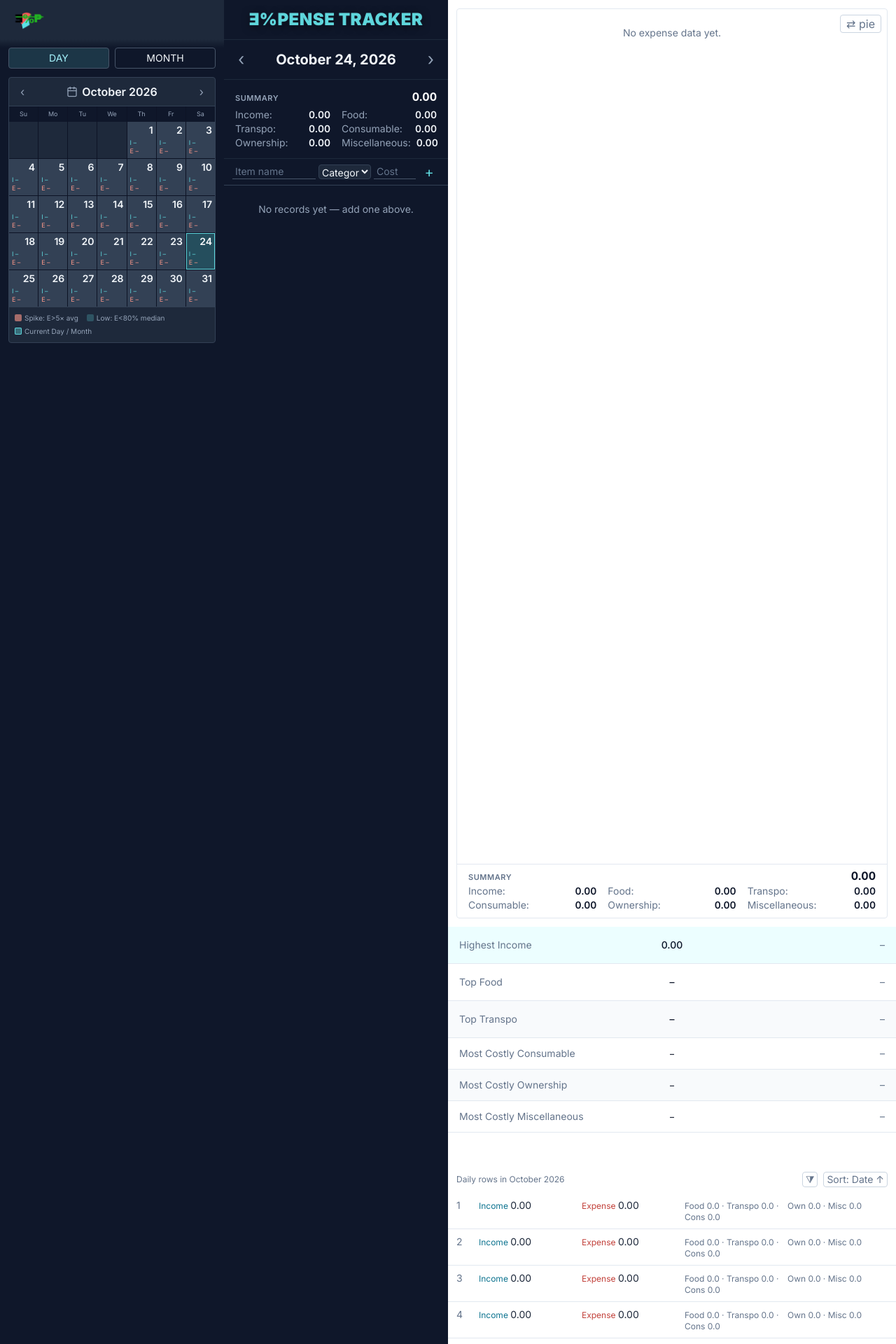
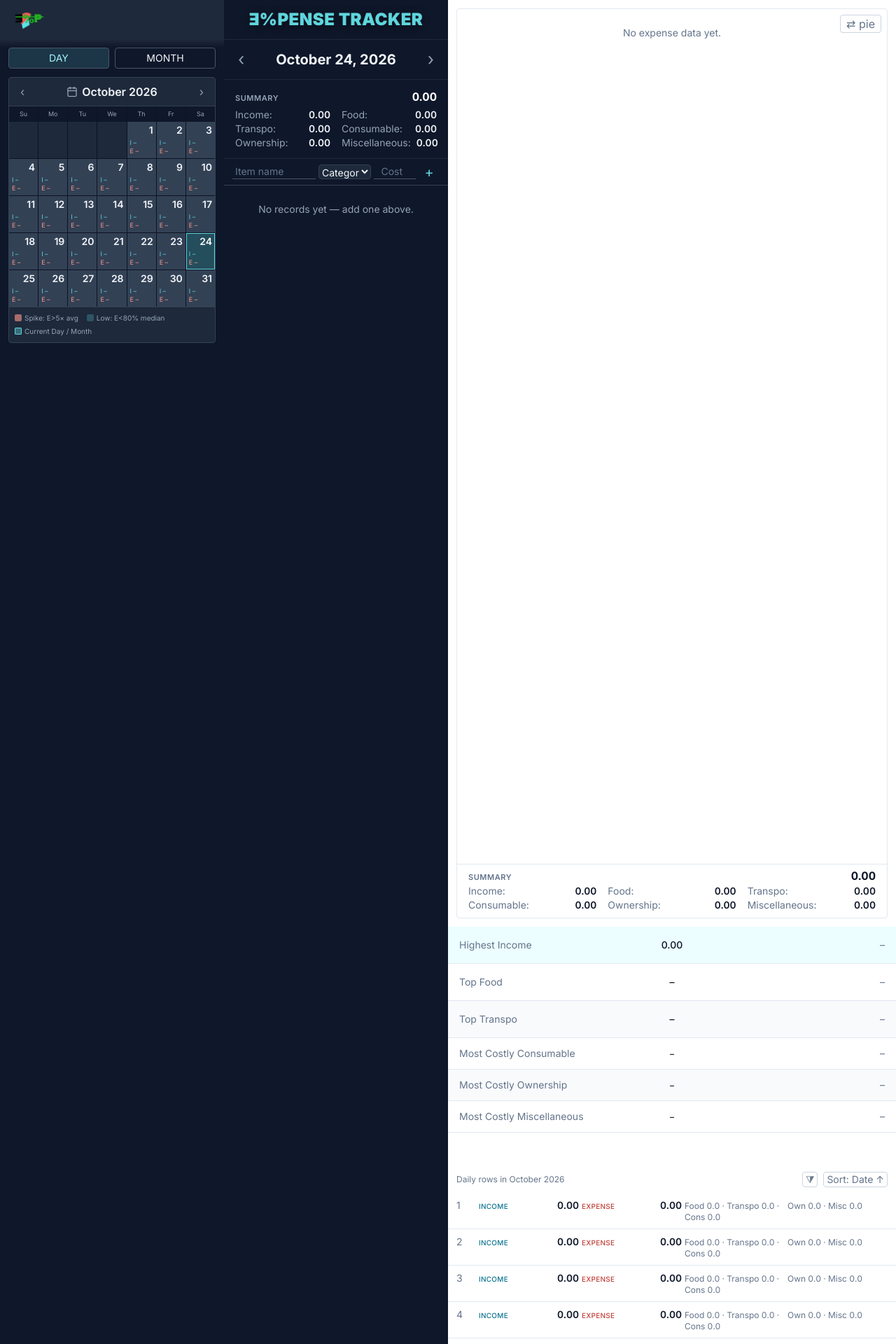
Before and after one commit to bjkmz/expense-tracker, a Django app: page /day/1/ in a window 1280 px wide. Shown: the top 1920 px of the page at 70% size. Run offline with Django 5.2, Linux system fonts and the light colour scheme; data comes from the database, SQL or seed files in the repository; data that the repository does not hold is empty; some libraries are stand-ins or nearby versions.

Commit message:
text-tables-and-inputs

```diff
--- a/templates/partials/add_modal.html
+++ b/templates/partials/add_modal.html
@@ -26,7 +26,7 @@
       </label>
       <label class="block text-sm mb-4">Amount
         <input name="amount" type="number" min="0.01" step="0.01" required placeholder="0.00"
-               class="mt-1 w-full border border-slate-300 rounded px-2 py-1 bg-white focus:border-brand focus:outline-none" />
+               class="mt-1 w-full border border-slate-300 rounded px-2 py-1 bg-white text-right tabular-nums focus:border-brand focus:outline-none" />
       </label>
       <div class="flex justify-end gap-2">
         <button type="button" class="border border-slate-300 rounded px-4 py-2 text-sm hover:bg-slate-100"
--- a/templates/partials/insights_list.html
+++ b/templates/partials/insights_list.html
@@ -2,13 +2,19 @@
 {% for r in rows %}
   <div class="grid grid-cols-[28px_1fr_1fr] md:grid-cols-[28px_1fr_1fr_1fr_1fr] gap-1 items-baseline px-3 py-2 border-b border-slate-200 text-sm">
     <span class="min-w-0 text-slate-500">{{ r.label }}</span>
-    <span class="min-w-0"><span class="text-xs text-brand">Income </span>{{ r.income|floatformat:2 }}</span>
-    <span class="min-w-0"><span class="text-xs text-salmon-deep">Expense </span>{{ r.expense|floatformat:2 }}</span>
-    <span class="hidden md:block min-w-0 text-xs text-slate-500">
-      Food {{ r.cats.Food|floatformat:1 }} · Transpo {{ r.cats.Transpo|floatformat:1 }} · Cons {{ r.cats.Consumable|floatformat:1 }}
+    <div class="flex min-w-0 items-baseline justify-between gap-2">
+      <span class="text-[10px] font-medium uppercase tracking-wide text-brand">Income</span>
+      <span class="whitespace-nowrap font-semibold tabular-nums text-slate-900">{{ r.income|floatformat:"2g" }}</span>
+    </div>
+    <div class="flex min-w-0 items-baseline justify-between gap-2">
+      <span class="text-[10px] font-medium uppercase tracking-wide text-salmon-deep">Expense</span>
+      <span class="whitespace-nowrap font-semibold tabular-nums text-slate-900">{{ r.expense|floatformat:"2g" }}</span>
+    </div>
+    <span class="hidden md:block min-w-0 text-xs text-slate-500 tabular-nums">
+      Food {{ r.cats.Food|floatformat:"1g" }} · Transpo {{ r.cats.Transpo|floatformat:"1g" }} · Cons {{ r.cats.Consumable|floatformat:"1g" }}
     </span>
-    <span class="hidden md:block min-w-0 text-xs text-slate-500">
-      Own {{ r.cats.Ownership|floatformat:1 }} · Misc {{ r.cats.Miscellaneous|floatformat:1 }}
+    <span class="hidden md:block min-w-0 text-xs text-slate-500 tabular-nums">
+      Own {{ r.cats.Ownership|floatformat:"1g" }} · Misc {{ r.cats.Miscellaneous|floatformat:"1g" }}
     </span>
   </div>
 {% empty %}
--- a/templates/partials/records_panel.html
+++ b/templates/partials/records_panel.html
@@ -53,7 +53,7 @@
       {% for c in categories %}<option value="{{ c.id }}">{{ c.name }}</option>{% endfor %}
     </select>
     <input name="amount" type="number" min="0.01" step="0.01" placeholder="Cost" required
-           class="min-w-0 w-full bg-transparent border-b border-slate-600 px-1 text-sm placeholder:text-slate-500 focus:outline-none focus:border-brand-light" />
+           class="min-w-0 w-full bg-transparent border-b border-slate-600 px-1 text-sm text-right tabular-nums placeholder:text-slate-500 focus:outline-none focus:border-brand-light" />
     <button type="submit" title="Add" class="text-brand-light hover:text-white text-xl leading-none">+</button>
   </form>
 
@@ -77,7 +77,7 @@
             {% endfor %}
           </select>
           <input name="amount" type="number" min="0.01" step="0.01" value="{{ r.amount|floatformat:2 }}"
-                 class="min-w-0 w-full bg-transparent px-1 text-xs border-b border-transparent hover:border-slate-600 focus:border-brand-light focus:outline-none" />
+                 class="min-w-0 w-full bg-transparent px-1 text-xs text-right tabular-nums border-b border-transparent hover:border-slate-600 focus:border-brand-light focus:outline-none" />
         </form>
         <details class="relative text-right">
           <summary class="cursor-pointer list-none text-slate-400 hover:text-brand-light px-1" title="Options">⋮</summary>
```
